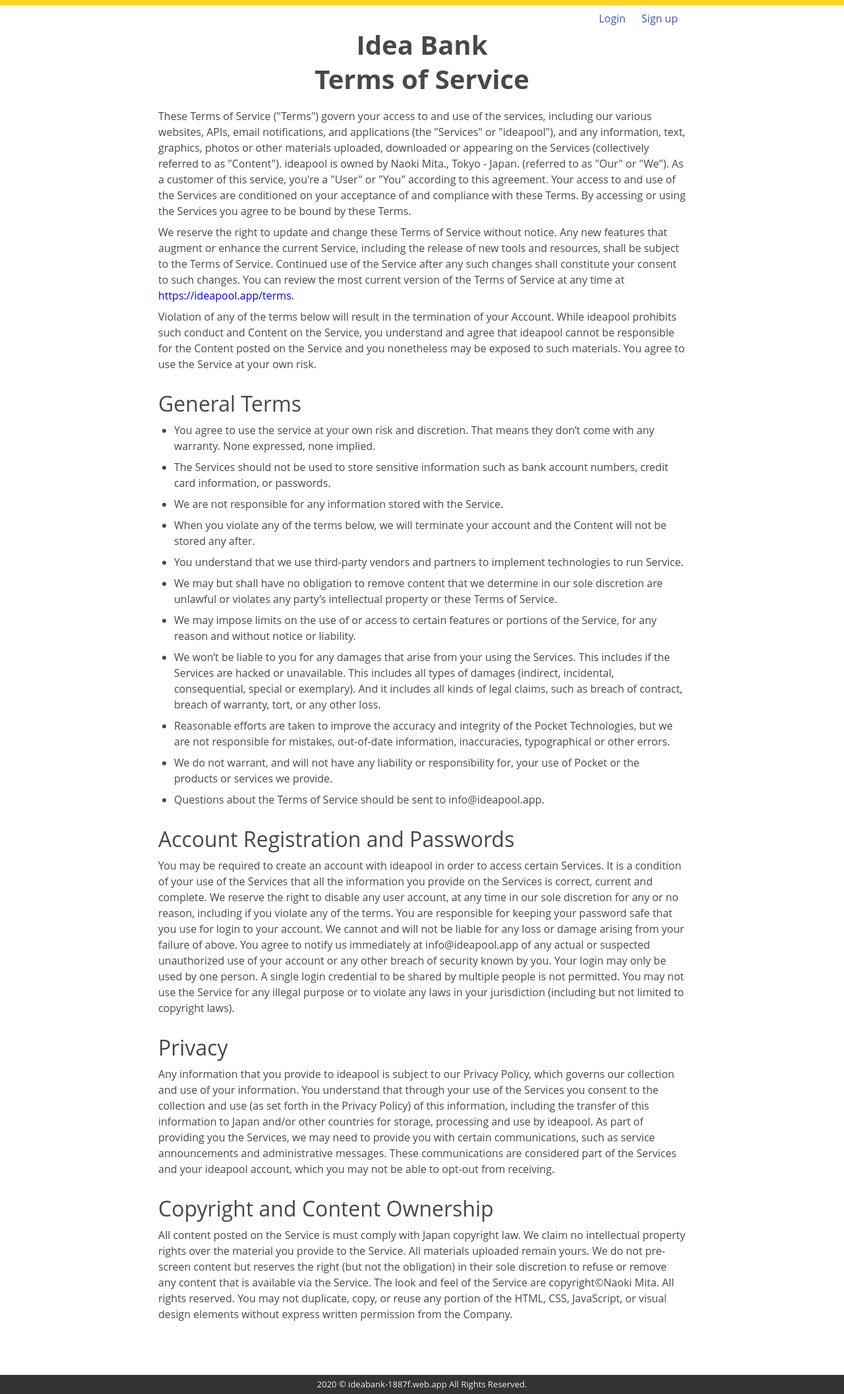
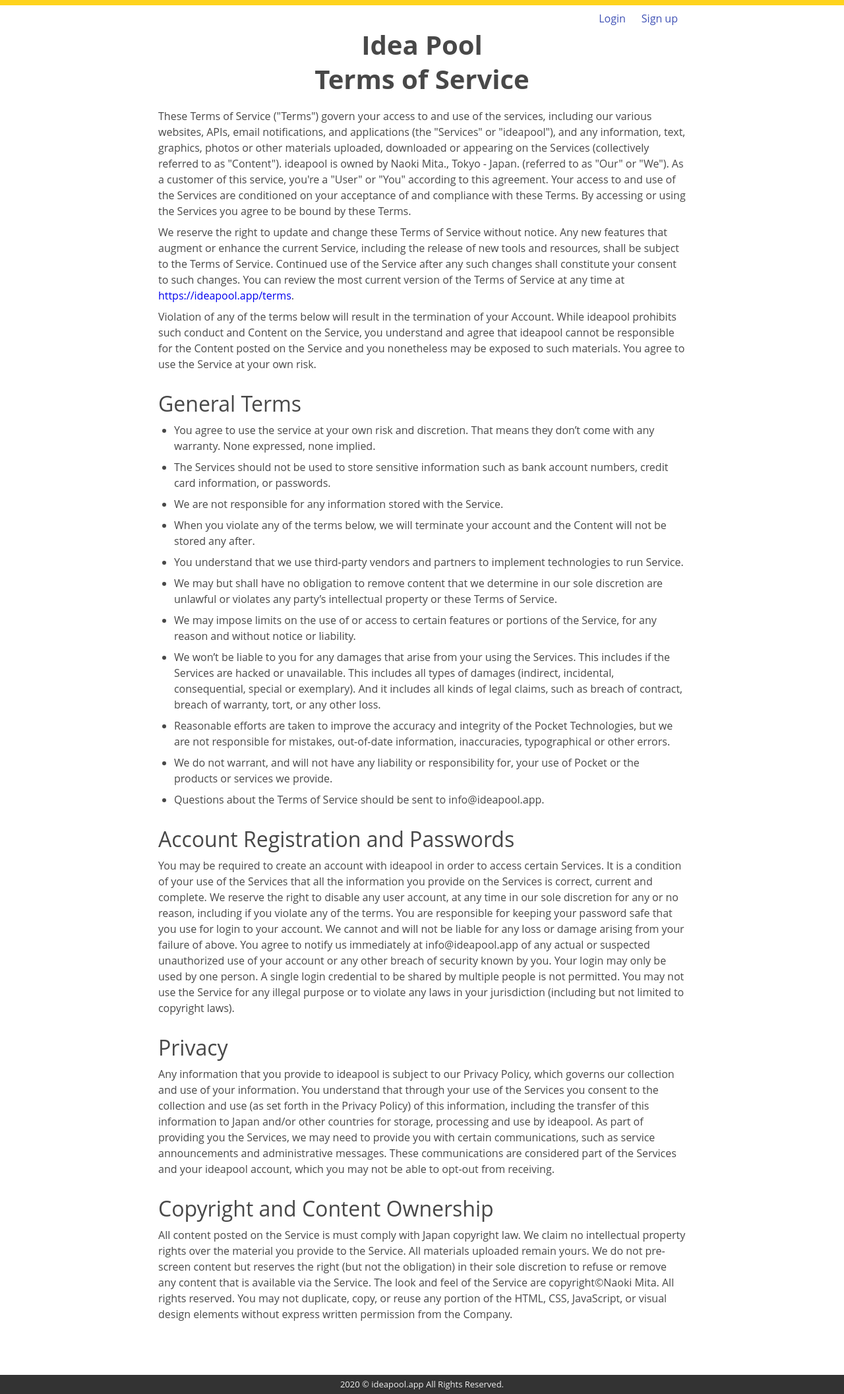
Before and after one commit to nk18chi/ideapool, a React (Create React App) app: page /term in a window 1280 px wide. Shown: the whole page at 66% size. Built offline with nearby package versions, Linux system fonts and the light colour scheme; no server answers.

Commit message:
Change text

```diff
--- a/src/component/common/Footer.tsx
+++ b/src/component/common/Footer.tsx
@@ -1,7 +1,7 @@
 import React from "react";
 import "./Footer.scss";
 const Footer: React.FC = () => {
-  return <footer>2020 © ideabank-1887f.web.app All Rights Reserved.</footer>;
+  return <footer>2020 © ideapool.app All Rights Reserved.</footer>;
 };
 
 export default Footer;
--- a/src/component/common/Header.tsx
+++ b/src/component/common/Header.tsx
@@ -32,7 +32,7 @@
 
               <li>
                 <Link component={RouterLink} to='/mypage'>
-                  {user.authUser.displayName || ""}
+                  mypage
                 </Link>
               </li>
             </>
@@ -54,7 +54,7 @@
       </nav>
       <h1>
         <Link component={RouterLink} to='/'>
-          Idea Bank
+          Idea Pool
         </Link>
       </h1>
       <Snackbar
--- a/src/component/top/Top.tsx
+++ b/src/component/top/Top.tsx
@@ -32,7 +32,7 @@
 
   const typingTextData = [
     "Let's think creatively!",
-    "Come up with a new idea by combining the following three words.",
+    "Try to come up with a new idea by combining the following three words.",
     "ex.) 📞Telephone　✖️ 🎵Music　✖️ 🌍Internet　= 📱iPhone",
   ];
 
```
